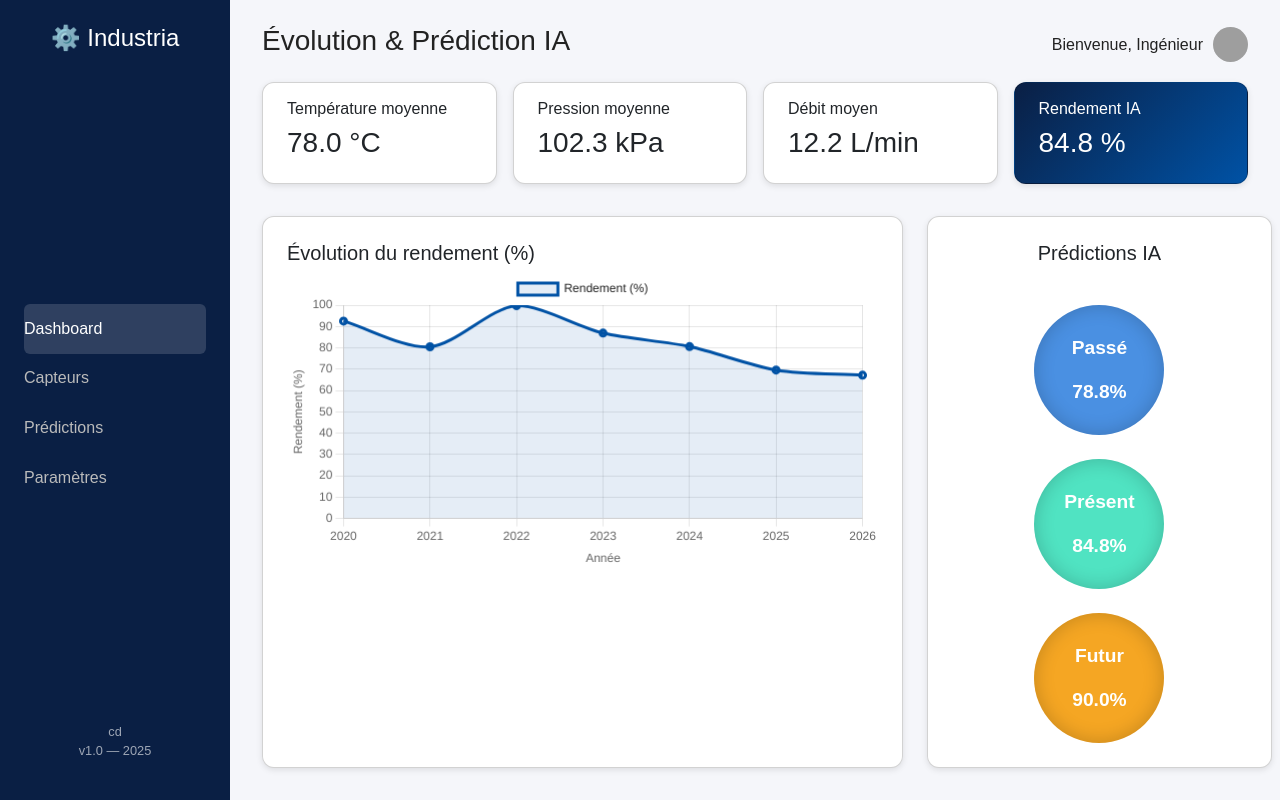
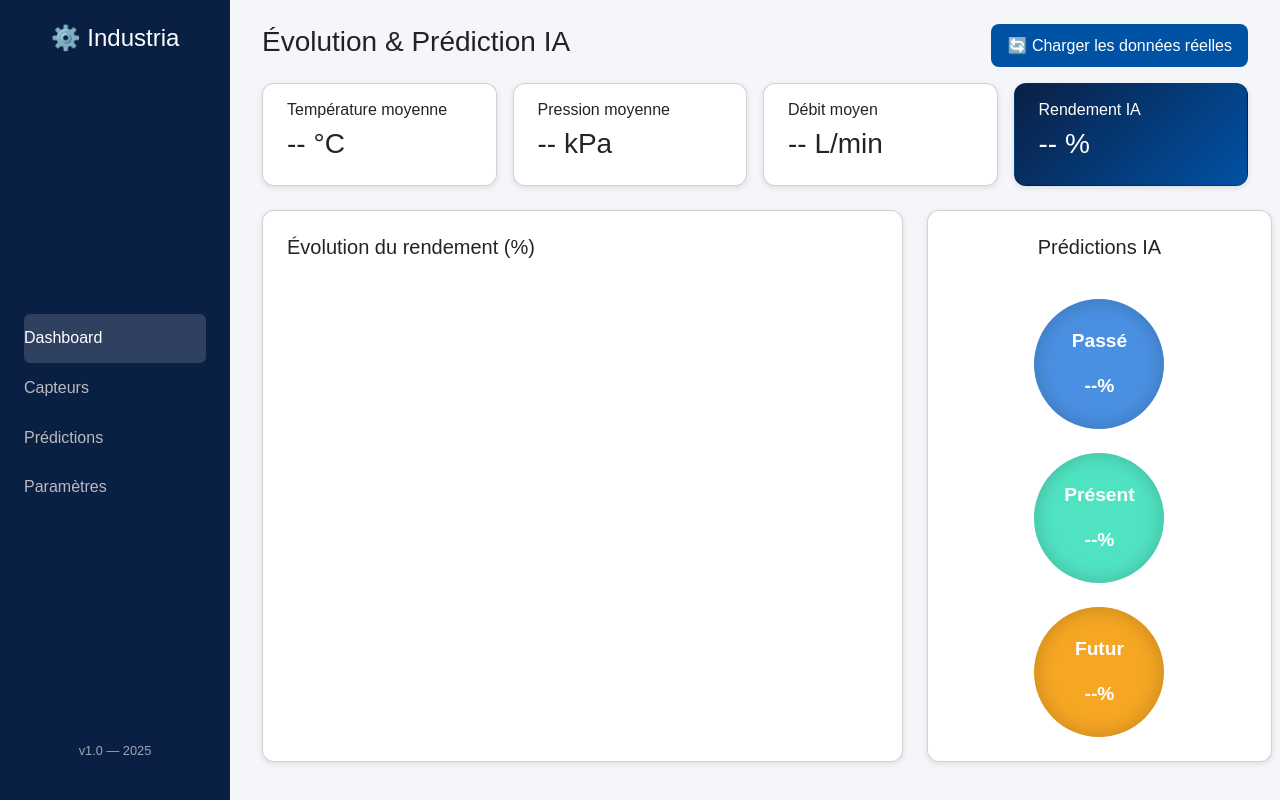
Before and after one commit to DjorkyBrooow/industria-dataflow, a plain HTML site: page frontend/index.html in a window 1280 px wide. Drawn offline with nearby package versions, Linux system fonts and the light colour scheme; grey boxes are pictures that could not be loaded.

Commit message:
Change frontend

```diff
--- a/frontend/index.html
+++ b/frontend/index.html
@@ -18,7 +18,7 @@
       color: #222;
     }
 
-    /* Sidebar */
+    /* ----------- SIDEBAR ----------- */
     .sidebar {
       width: 230px;
       background: #0a1f44;
@@ -56,37 +56,40 @@
       opacity: 0.6;
     }
 
-    /* Contenu principal */
+    /* ----------- CONTENU PRINCIPAL ----------- */
     .main-content {
       margin-left: 230px;
       flex: 1;
       padding: 1.5rem 2rem;
     }
 
-    /* Header */
+    /* ----------- HEADER / TOPBAR ----------- */
     .topbar {
       display: flex;
       justify-content: space-between;
       align-items: center;
       margin-bottom: 1rem;
     }
-    .user-info {
-      display: flex;
-      align-items: center;
-      gap: 10px;
-    }
-    .avatar {
-      width: 35px;
-      height: 35px;
-      border-radius: 50%;
+
+    .btn-primary {
+      background-color: #0052a5;
+      border: none;
+      padding: 0.6rem 1rem;
+      font-weight: 500;
+      border-radius: 8px;
+      transition: 0.3s;
     }
 
-    /* KPI cards */
+    .btn-primary:hover {
+      background-color: #003f82;
+    }
+
+    /* ----------- KPI CARDS ----------- */
     .cards {
       display: grid;
       grid-template-columns: repeat(4, 1fr);
       gap: 1rem;
-      margin-bottom: 2rem;
+      margin-bottom: 1.5rem;
     }
     .card.kpi {
       background: white;
@@ -99,7 +102,7 @@
       color: white;
     }
 
-    /* Dashboard grid */
+    /* ----------- DASHBOARD GRID ----------- */
     .dashboard-grid {
       display: grid;
       grid-template-columns: 65% 35%;
@@ -113,7 +116,7 @@
       box-shadow: 0 2px 6px rgba(0,0,0,0.1);
     }
 
-    /* Disks */
+    /* ----------- DISKS ----------- */
     .disks {
       display: flex;
       flex-direction: column;
@@ -135,9 +138,7 @@
       box-shadow: inset 0 0 20px rgba(0,0,0,0.2);
       transition: all 0.4s;
     }
-    .disk:hover {
-      transform: scale(1.05);
-    }
+    .disk:hover { transform: scale(1.05); }
     .past   { background: #4a90e2; }
     .present{ background: #50e3c2; }
     .future { background: #f5a623; }
@@ -154,19 +155,15 @@
       <a href="#">Prédictions</a>
       <a href="#">Paramètres</a>
     </nav>
-    <footer>cd
-      <p>v1.0 — 2025</p>
-    </footer>
+    <footer><p>v1.0 — 2025</p></footer>
   </aside>
 
   <!-- 🌐 Contenu principal -->
   <main class="main-content">
     <header class="topbar">
       <h3>Évolution & Prédiction IA</h3>
-      <div class="user-info">
-        <span class="username">Bienvenue, Ingénieur</span>
-        <img src="https://cdn-icons-png.flaticon.com/512/3135/3135715.png" alt="user" class="avatar">
-      </div>
+      <!-- 🧩 Bouton pour charger les données réelles -->
+      <button id="loadButton" class="btn btn-primary" onclick="getData()">🔄 Charger les données réelles</button>
     </header>
 
     <!-- 📊 Cartes KPI -->
@@ -216,68 +213,7 @@
     </section>
   </main>
 
-  <script>
-    // Simulation de données IA et capteurs
-    function getSimulatedData() {
-      const years = [2020, 2021, 2022, 2023, 2024, 2025, 2026];
-      const values = years.map(() => 60 + Math.random() * 40);
-      return { years, values };
-    }
-
-    // Graphique Chart.js
-    const ctx = document.getElementById("evolutionChart").getContext("2d");
-    let chartData = getSimulatedData();
-
-    const evolutionChart = new Chart(ctx, {
-      type: "line",
-      data: {
-        labels: chartData.years,
-        datasets: [{
-          label: "Rendement (%)",
-          data: chartData.values,
-          borderColor: "#0052a5",
-          backgroundColor: "rgba(0,82,165,0.1)",
-          borderWidth: 3,
-          tension: 0.3,
-          fill: true
-        }]
-      },
-      options: {
-        scales: {
-          x: { title: { display: true, text: "Année" } },
-          y: { beginAtZero: true, max: 100, title: { display: true, text: "Rendement (%)" } }
-        },
-        plugins: {
-          legend: { labels: { color: "#222" } }
-        }
-      }
-    });
-
-    // Mise à jour des disques et des cartes
-    function updateDashboard() {
-      const past = (70 + Math.random() * 10).toFixed(1);
-      const present = (80 + Math.random() * 10).toFixed(1);
-      const future = (85 + Math.random() * 10).toFixed(1);
-
-      document.getElementById("pastValue").textContent = past + "%";
-      document.getElementById("presentValue").textContent = present + "%";
-      document.getElementById("futureValue").textContent = future + "%";
-      document.getElementById("rendement").textContent = present + " %";
-
-      // Capteurs moyens simulés
-      document.getElementById("temp").textContent = (70 + Math.random() * 15).toFixed(1) + " °C";
-      document.getElementById("press").textContent = (90 + Math.random() * 15).toFixed(1) + " kPa";
-      document.getElementById("flow").textContent = (12 + Math.random() * 3).toFixed(1) + " L/min";
-
-      // Actualiser le graphique
-      chartData = getSimulatedData();
-      evolutionChart.data.datasets[0].data = chartData.values;
-      evolutionChart.update();
-    }
-
-    // Démarrage et rafraîchissement auto
-    updateDashboard();
-    setInterval(updateDashboard, 5000);
-  </script>
+  <!-- Lien vers ton script JS -->
+  <script src="frontend/dashboard.js"></script>
 </body>
 </html>
```
Also changed, not shown: frontend/dashboard.js (+29 -19 lines).
